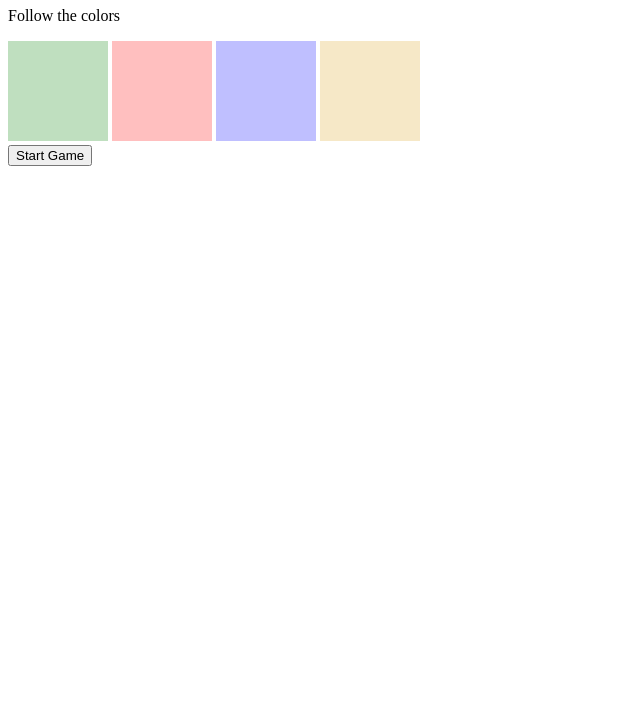
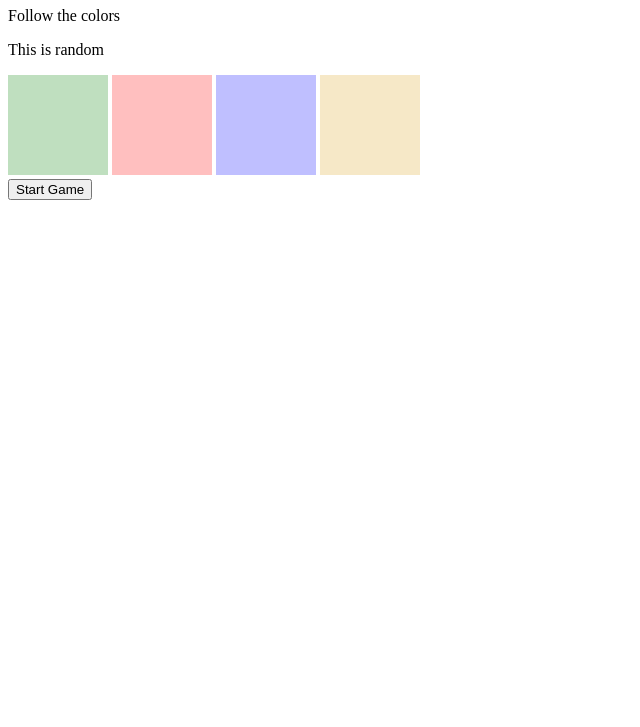
Before and after one commit to Mholliday6611/SimonSays, a plain HTML site: page index.html in a window 1280 px wide. Shown: the part 73-800 px from the top of the page, without its empty margins (0-640 px from the left). Drawn offline with Linux system fonts and the light colour scheme.

Commit message:
Added in random change

```diff
--- a/index.html
+++ b/index.html
@@ -11,6 +11,7 @@
     <div>
       <h1>Simon Says</h1>
       <p>Follow the colors</p>
+      <p>This is random</p>
       <div class="simon-button" id="green" onclick="clickBox('green')"></div>
       <div class="simon-button" id="red" onclick="clickBox('red')"></div>
       <div class="simon-button" id="blue" onclick="clickBox('blue')"></div>
```
